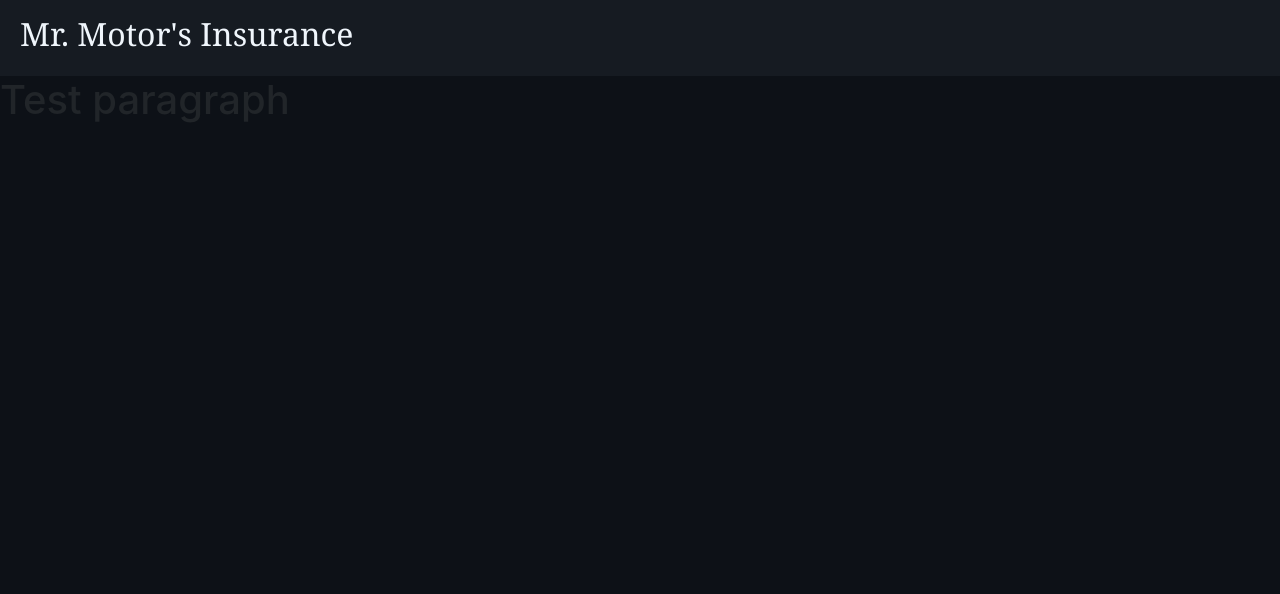
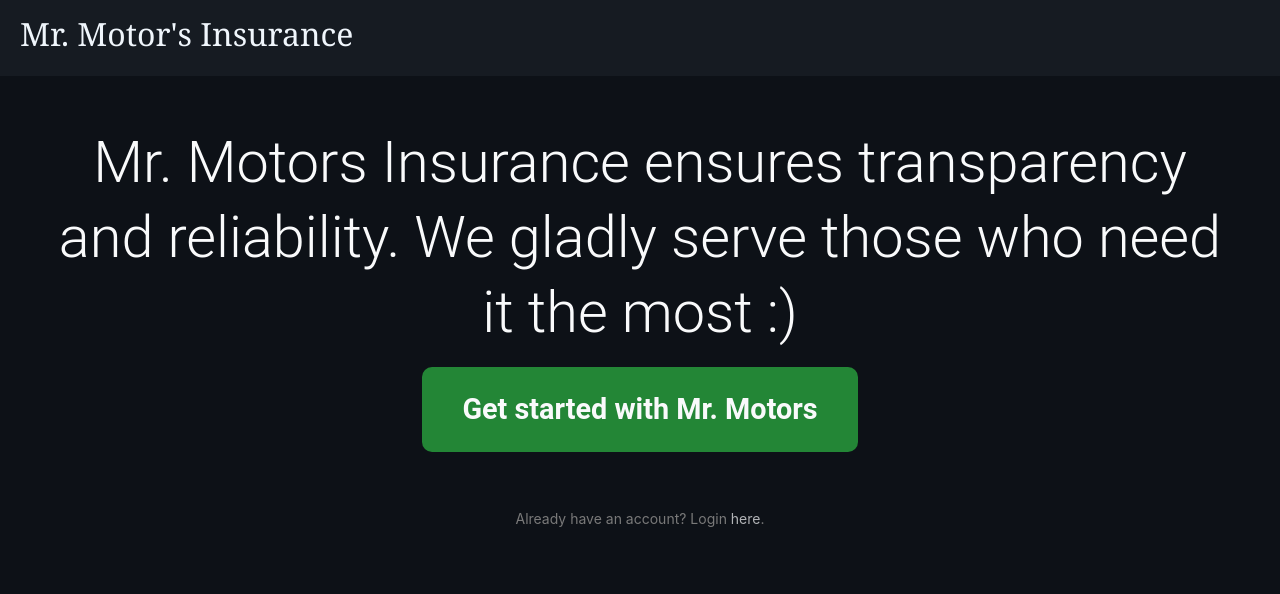
Before and after one commit to divinecrnx/django-task, a Django app: page / in a window 1280 px wide. Shown: the top 594 px of the page. Run offline with Django 3.2, Linux system fonts and the light colour scheme; some libraries are stand-ins or nearby versions.

Commit message:
Finished homepage

```diff
--- a/mysite/index/templates/index/index.html
+++ b/mysite/index/templates/index/index.html
@@ -1,7 +1,18 @@
 {% extends 'base/base.html' %}
 
 {% block content %}
-
-<h1>Test paragraph</h1>
+<div id="main-outer-banner">
+    <div id="main-inner-banner">
+        <p>
+            <em>Mr. Motors Insurance ensures transparency and reliability. We gladly serve those who need it the most :)</em>
+        </p>
+        <p>
+            <a href="/signup/" class="signup-b">Get started with Mr. Motors</a>
+        </p>
+        <p id="login-hint">
+            Already have an account? Login <a class="inline-l" href="/login">here</a>.
+        </p>
+    </div>
+</div>
 
 {% endblock %}
--- a/mysite/static/base/main.css
+++ b/mysite/static/base/main.css
@@ -21,6 +21,64 @@ body {
 
 label, .form-title {
     color: #c9d1d9;
+}
+
+#main-outer-banner {
+    padding: 50px 0;
+    text-align: center;
+}
+
+#main-inner-banner {
+    margin: 0 auto;
+    max-width: 1400px;
+    padding: 0 4.16667%;
+}
+
+em {
+    font-family: "Roboto", Corbel, Avenir, "Lucida Grande", "Lucida Sans", sans-serif;
+    font-weight: 300;
+    line-height: 1.3;
+    font-size: 3.6rem;
+    font-style: normal;
+    color: #f9fafb;
+}
+
+.signup-b {
+    line-height: 1.3;
+    outline: 0;
+    font-family: "Roboto", Corbel, Avenir, "Lucida Grande", "Lucida Sans", sans-serif;
+    border-radius: 10px;
+    text-align: center;
+    text-decoration: none;
+    margin: 0;
+    font-size: 1.8rem;
+    display: inline-block;
+    padding: 1.5rem 40px 1.5rem;
+    margin-bottom: 40px;
+    color: #f9fafb;
+    border: 0;
+    font-weight: 700;
+    background-color: #238636;
+}
+
+#login-hint {
+    color: #797979;
+    font-size: 14px;
+}
+
+.inline-l {
+    text-decoration: none;
+    color: #b2b4b7;
+}
+
+.inline-l:hover {
+    text-decoration: none;
+    color: #fff;
+}
+
+.signup-b:hover {
+    color: #f9fafb;
+    background-color: #2ea043;
 }
 
 .errorlist {
```
Also changed, not shown: mysite/db.sqlite3.
